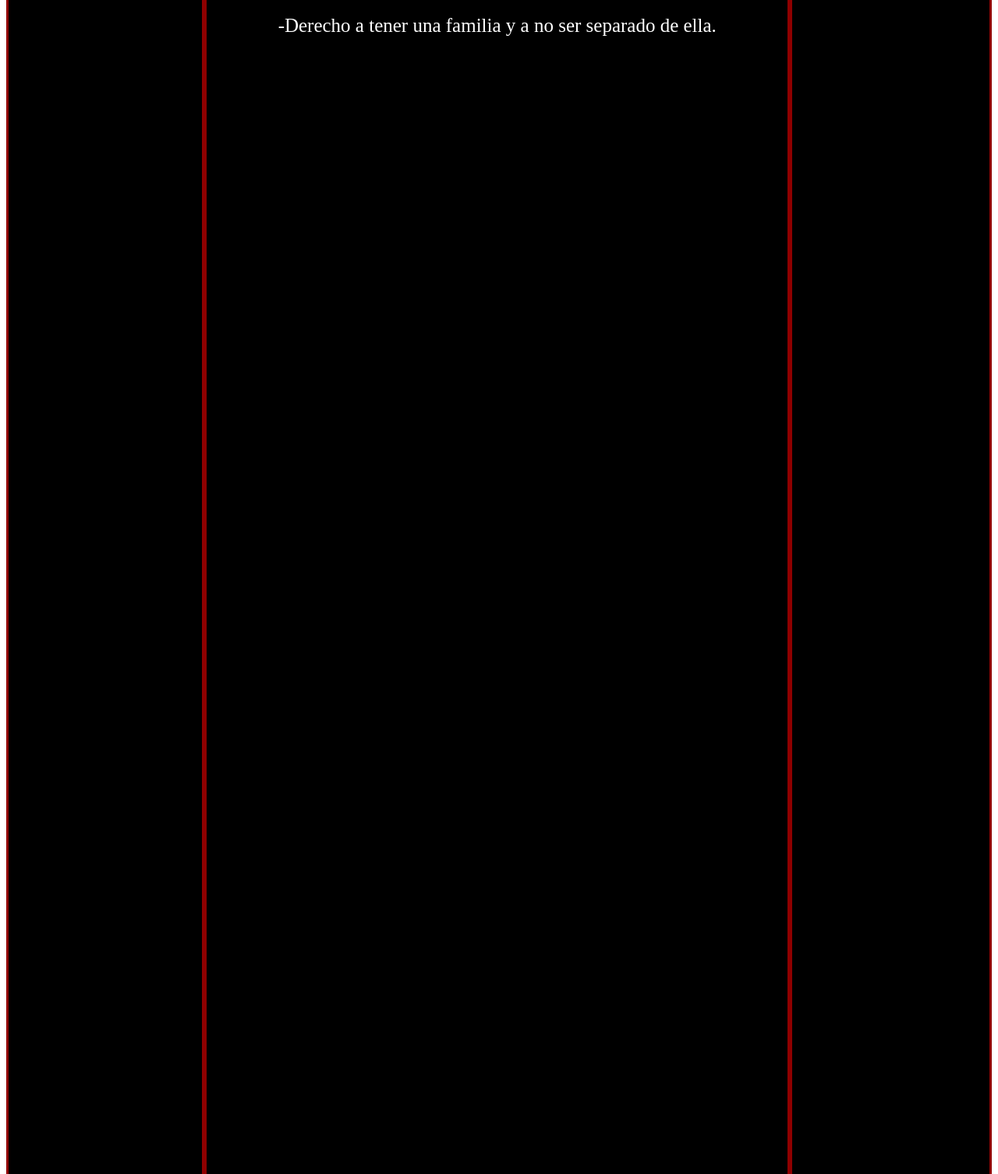
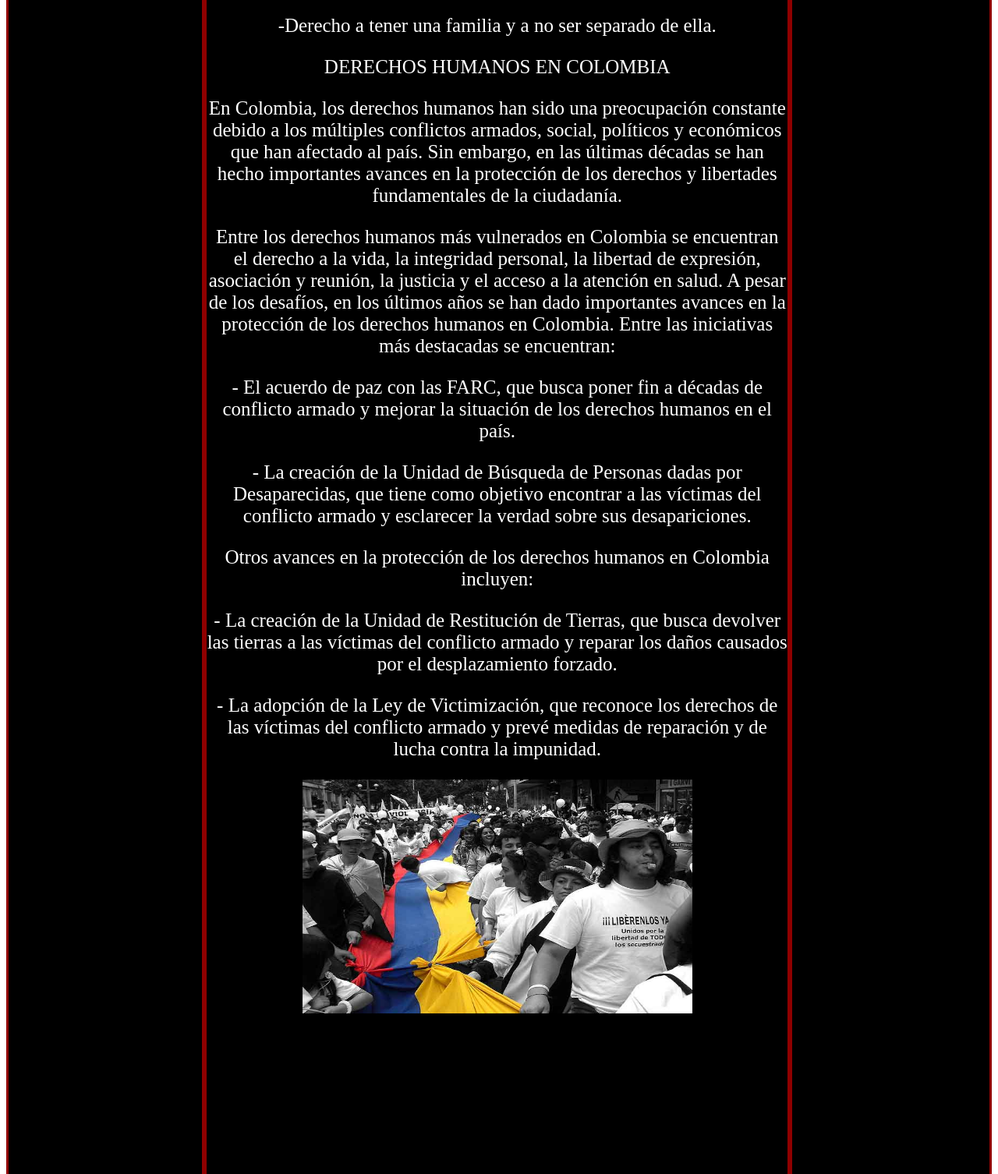
Before and after one commit to mariacadavid0/mariaaa, a plain HTML site: page sociales.html in a window 1280 px wide. Shown: the part 4600-6106 px from the top of the page at 78% size. Drawn offline with Linux system fonts and the light colour scheme.

Commit message:
Add files via upload

```diff
--- a/sociales.html
+++ b/sociales.html
@@ -112,9 +112,24 @@
 <p><center>-Derecho a la libertad y seguridad personal.</center></p>
 <p><center>-Derecho a tener una familia y a no ser separado de ella.</center></p>
 
+<p><center>DERECHOS HUMANOS EN COLOMBIA</center></p>
+<p><center>En Colombia, los derechos humanos han sido una preocupación constante debido a los múltiples conflictos armados, social, políticos y económicos que han afectado al país. Sin embargo, en las últimas décadas se han hecho importantes avances en la protección de los derechos y libertades fundamentales de la ciudadanía.
+</center></p>
+<p><center>Entre los derechos humanos más vulnerados en Colombia se encuentran el derecho a la vida, la integridad personal, la libertad de expresión, asociación y reunión, la justicia y el acceso a la atención en salud.
+    A pesar de los desafíos, en los últimos años se han dado importantes avances en la protección de los derechos humanos en Colombia. Entre las iniciativas más destacadas se encuentran:
+    </center></p>
+<p><center>- El acuerdo de paz con las FARC, que busca poner fin a décadas de conflicto armado y mejorar la situación de los derechos humanos en el país.</center></p>
+<p><center>- La creación de la Unidad de Búsqueda de Personas dadas por Desaparecidas, que tiene como objetivo encontrar a las víctimas del conflicto armado y esclarecer la verdad sobre sus desapariciones.
 
+    </center></p>
+<p><center>Otros avances en la protección de los derechos humanos en Colombia incluyen:</center></p>
+<p><center>- La creación de la Unidad de Restitución de Tierras, que busca devolver las tierras a las víctimas del conflicto armado y reparar los daños causados por el desplazamiento forzado.
 
+</center></p>
+<p><center>- La adopción de la Ley de Victimización, que reconoce los derechos de las víctimas del conflicto armado y prevé medidas de reparación y de lucha contra la impunidad.
+</center></p>
 
+<p> <center> <img class="imggg"  src="33651_0566998001597371786.jpg" alt=""></center></p>
 
 
 
--- a/temas.css
+++ b/temas.css
@@ -56,7 +56,13 @@ font-size: 30px;
 
     }
 
+    .imggg {
 
+        width: 500px;
+        height: 300px;
+
+
+        }
 
 .biología{
     width: 320px;
```
Also changed, not shown: 33651_0566998001597371786.jpg (added).
